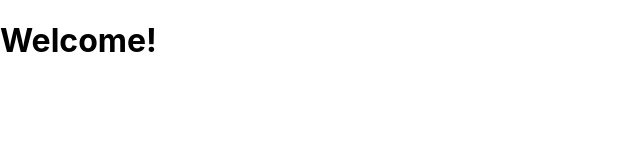
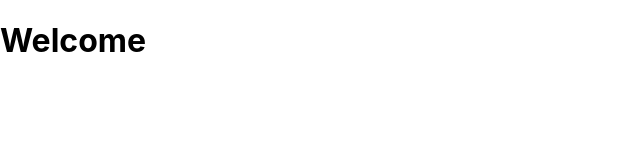
Before and after one commit to ehuegler/TerpToilets, a React (Create React App) app: page / in a window 1280 px wide. Shown: the top 160 px of the page, without its empty margins (0-640 px from the left). Built offline with nearby package versions, Linux system fonts and the light colour scheme.

Commit message:
pls  work

```diff
--- a/src/Components/LandingPage/LandingPage.js
+++ b/src/Components/LandingPage/LandingPage.js
@@ -5,7 +5,7 @@ function LandingPage() {
 
   return (
     <main>
-      <h1>Welcome!</h1>
+      <h1>Welcome</h1>
     </main>
   )
 
```
